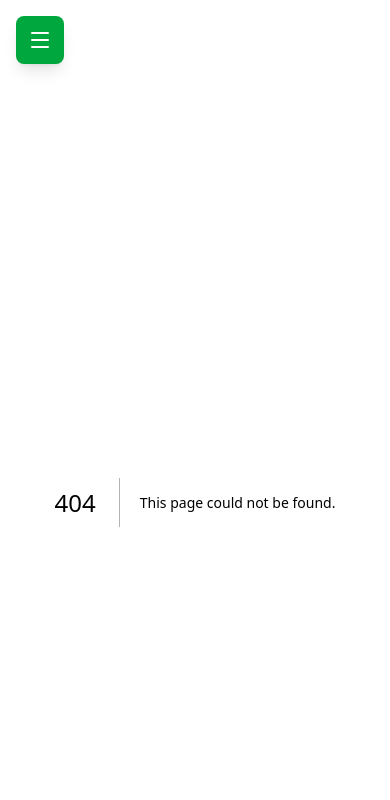
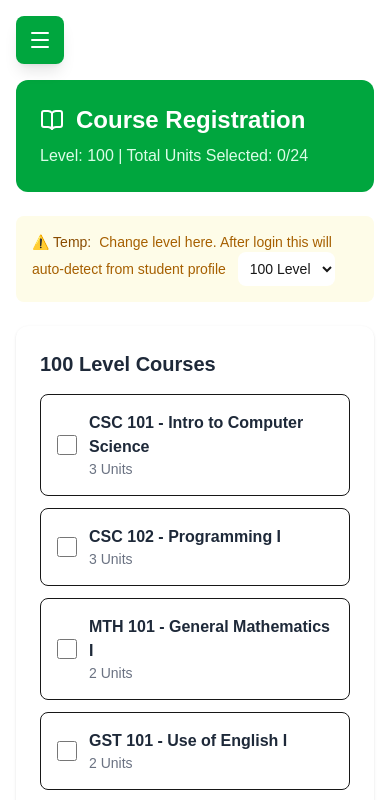
Before and after one commit to akinsolaoluwasegun19-cyber/school-portal, a Next.js app: page /courses in a window 390 px wide. Before the commit this address had no page. Shown: the top 800 px of the page. Built offline with nearby package versions, Linux system fonts and the light colour scheme.

Commit message:
restore exact dashboard design + mobile responsive

```diff
--- /dev/null
+++ b/app/courses/page.tsx
@@ -0,0 +1,127 @@
+'use client'
+import { useState } from 'react'
+import { BookOpen, Save } from 'lucide-react'
+
+export default function CoursesPage() {
+  // Later: replace this with student level from login/session
+  const [studentLevel, setStudentLevel] = useState('100')
+  const [selectedCourses, setSelectedCourses] = useState<string[]>([])
+
+  // Replace this with your real Bells course list
+  const allCourses = {
+    '100': [
+      { code: 'CSC 101', title: 'Intro to Computer Science', unit: 3 },
+      { code: 'CSC 102', title: 'Programming I', unit: 3 },
+      { code: 'MTH 101', title: 'General Mathematics I', unit: 2 },
+      { code: 'GST 101', title: 'Use of English I', unit: 2 },
+      { code: 'GST 103', title: 'Nigerian Peoples & Culture', unit: 2 },
+    ],
+    '200': [
+      { code: 'CSC 201', title: 'Data Structures', unit: 3 },
+      { code: 'CSC 202', title: 'Programming II', unit: 3 },
+      { code: 'CSC 203', title: 'Digital Logic', unit: 2 },
+      { code: 'MTH 201', title: 'General Mathematics III', unit: 2 },
+    ],
+    '300': [
+      { code: 'CSC 301', title: 'Database Systems', unit: 3 },
+      { code: 'CSC 302', title: 'Web Development', unit: 2 },
+      { code: 'CSC 303', title: 'Operating Systems', unit: 3 },
+    ],
+    '400': [
+      { code: 'CSC 401', title: 'Software Engineering', unit: 3 },
+      { code: 'CSC 402', title: 'Project', unit: 6 },
+    ]
+  }
+
+  const coursesForLevel = allCourses[studentLevel] || []
+  const totalUnits = coursesForLevel
+   .filter(c => selectedCourses.includes(c.code))
+   .reduce((sum, c) => sum + c.unit, 0)
+
+  const toggleCourse = (code: string) => {
+    setSelectedCourses(prev =>
+      prev.includes(code)
+       ? prev.filter(c => c!== code)
+        : [...prev, code]
+    )
+  }
+
+  const saveCourses = () => {
+    if (totalUnits > 24) {
+      alert(`⚠️ Total units ${totalUnits} exceeds 24 units limit!`)
+      return
+    }
+    alert(`✅ Saved! You selected: ${selectedCourses.join(', ')}\nTotal Units: ${totalUnits}`)
+    // Later: send to API/database here
+  }
+
+  return (
+    <div className="space-y-6">
+      {/* Header Card */}
+      <div className="bg-green-600 text-white p-6 rounded-xl">
+        <h1 className="text-2xl md:text-3xl font-bold flex items-center gap-3">
+          <BookOpen /> Course Registration
+        </h1>
+        <p className="text-green-100 mt-2">
+          Level: {studentLevel} | Total Units Selected: {totalUnits}/24
+        </p>
+      </div>
+
+      {/* Temp Level Selector - Remove after login */}
+      <div className="bg-yellow-50 border-yellow-200 p-4 rounded-lg text-sm">
+        <span className="font-medium text-yellow-800">⚠️ Temp:</span>
+        <span className="text-yellow-700 ml-2">Change level here. After login this will auto-detect from student profile</span>
+        <select
+          value={studentLevel}
+          onChange={(e) => {setStudentLevel(e.target.value); setSelectedCourses([])}}
+          className="ml-3 p-2 border-yellow-300 rounded-lg bg-white"
+        >
+          <option value="100">100 Level</option>
+          <option value="200">200 Level</option>
+          <option value="300">300 Level</option>
+          <option value="400">400 Level</option>
+        </select>
+      </div>
+
+      {/* Course List */}
+      <div className="bg-white p-6 rounded-xl shadow-sm">
+        <h2 className="text-xl font-bold text-gray-800 mb-4">
+          {studentLevel} Level Courses
+        </h2>
+
+        <div className="space-y-3">
+          {coursesForLevel.length > 0? (
+            coursesForLevel.map((course) => (
+              <label
+                key={course.code}
+                className="flex items-center gap-3 p-4 border rounded-lg hover:bg-green-50 cursor-pointer transition"
+              >
+                <input
+                  type="checkbox"
+                  checked={selectedCourses.includes(course.code)}
+                  onChange={() => toggleCourse(course.code)}
+                  className="w-5 h-5 text-green-600 rounded"
+                />
+                <div className="flex-1">
+                  <p className="font-semibold text-gray-800">{course.code} - {course.title}</p>
+                  <p className="text-sm text-gray-500">{course.unit} Units</p>
+                </div>
+              </label>
+            ))
+          ) : (
+            <p className="text-gray-500 text-center py-8">No courses found for {studentLevel} Level</p>
+          )}
+        </div>
+
+        {/* Save Button */}
+        <button
+          onClick={saveCourses}
+          disabled={selectedCourses.length === 0}
+          className="mt-6 w-full bg-green-600 text-white py-3 rounded-lg font-medium flex items-center justify-center gap-2 hover:bg-green-700 disabled:bg-gray-300 disabled:cursor-not-allowed transition"
+        >
+          <Save size={20} /> Save Selected Courses
+        </button>
+      </div>
+    </div>
+  )
+}
```
